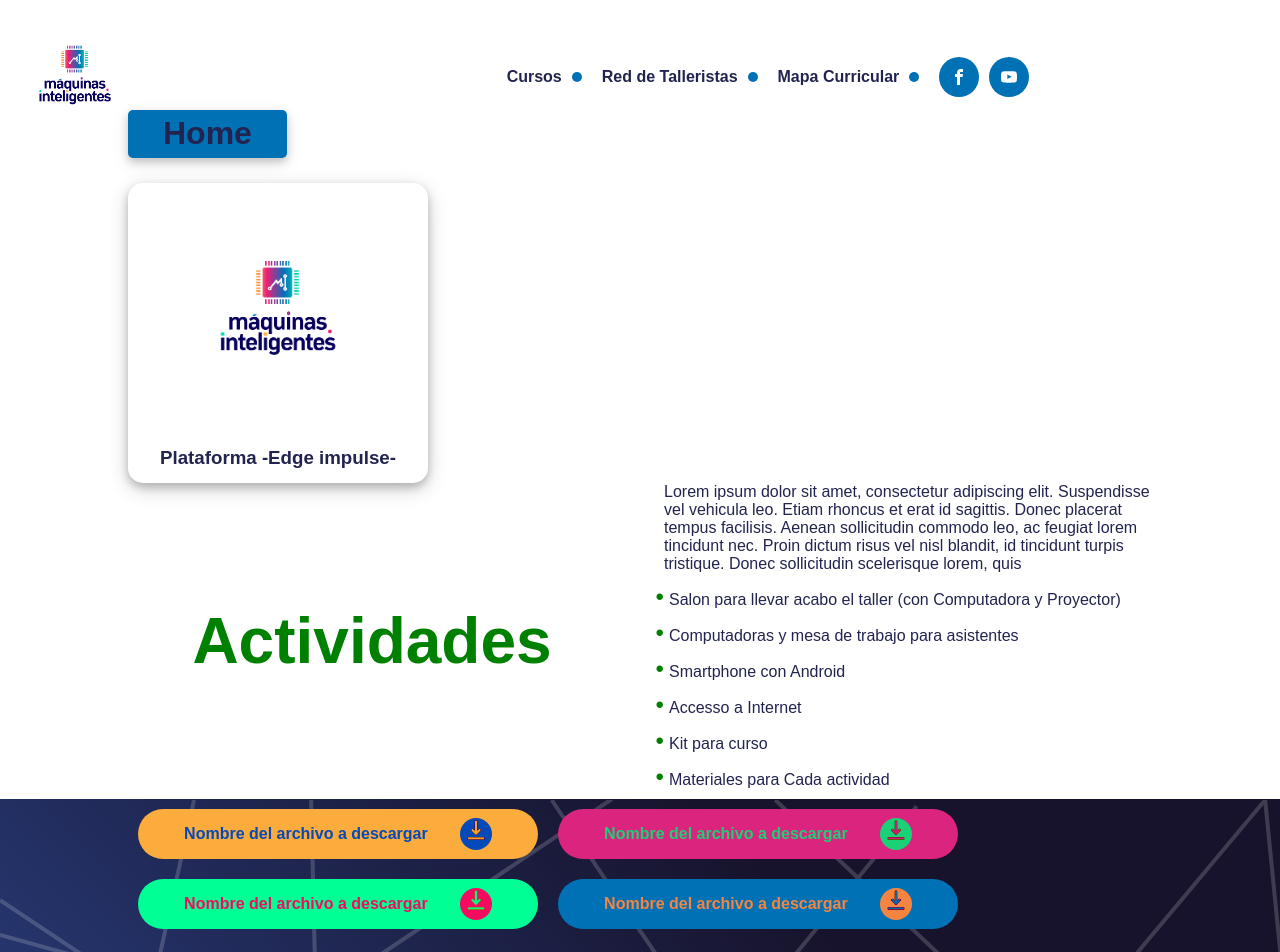
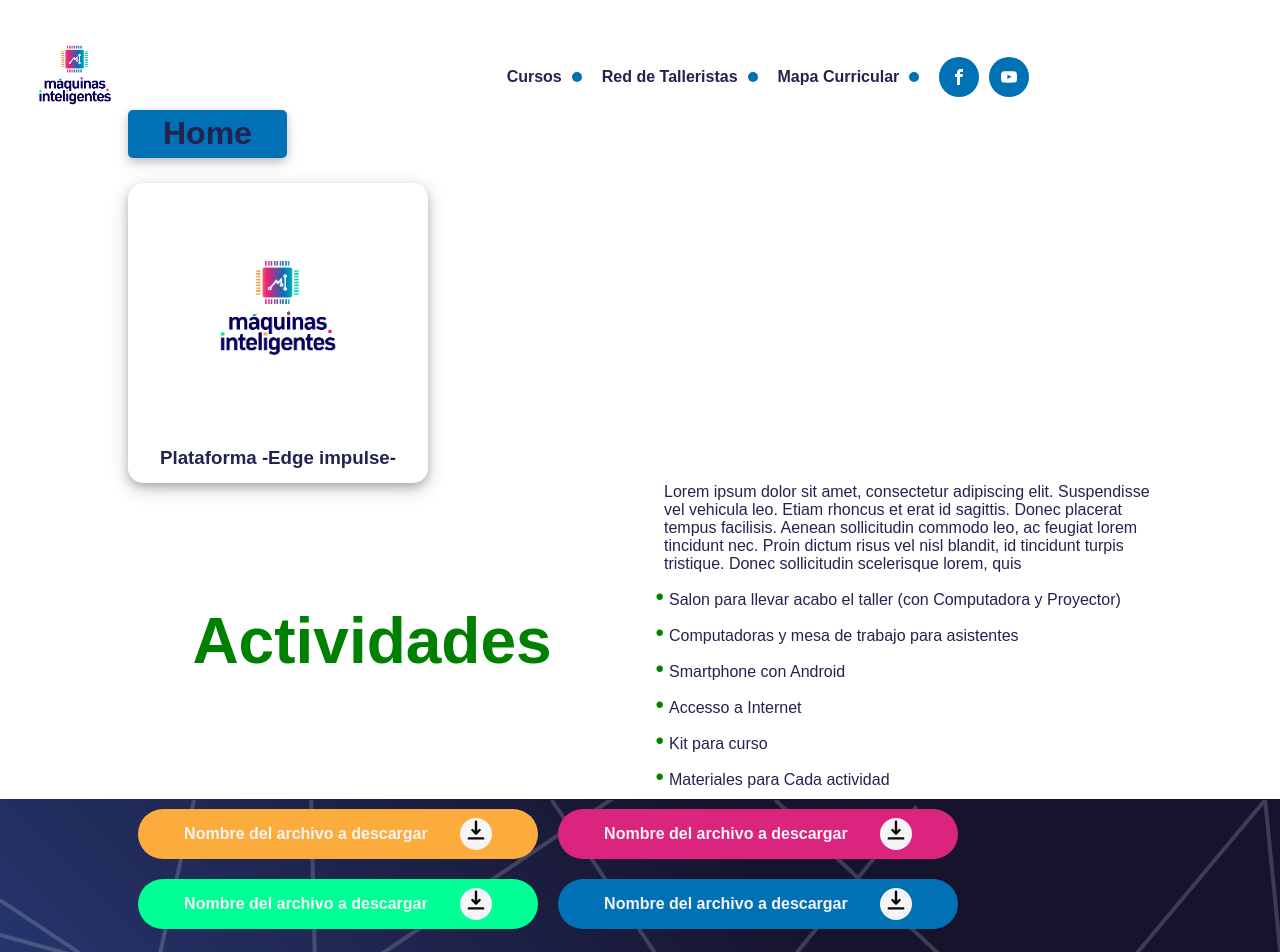
Before and after one commit to ElectronicCats/inteligent_machines, a React (Create React App) app: page /#/ in a window 1280 px wide. Shown: the top 952 px of the page. Built offline with nearby package versions, Linux system fonts and the light colour scheme.

Commit message:
Add color contrast download button

```diff
--- a/src/components/Buttons/DownLoadButton.js
+++ b/src/components/Buttons/DownLoadButton.js
@@ -12,8 +12,10 @@ export const DownLoadButton = ({
   return (
     <DownloadBtn bgColor={bgColor} href={pathToFile} download={downloadName}>
       <span>{label}</span>
-      <div>
-        <IconDownload />
+      <div className='external'>
+        <div className='internal'>
+          <IconDownload />
+        </div>
       </div>
     </DownloadBtn>
   );
--- a/src/components/Buttons/styles.js
+++ b/src/components/Buttons/styles.js
@@ -17,15 +17,19 @@ export const DownloadBtn = styled.a`
 
   span {
     color: whitesmoke;
-    mix-blend-mode: difference;
   }
   div {
     height: 2rem;
     text-align: center;
-    background-color: whitesmoke;
-    mix-blend-mode: difference;
     width: 2rem;
     border-radius: 50%;
     font-size: 1.5rem;
+    .external {
+      background-color: whitesmoke;
+      mix-blend-mode: difference;
+    }
+    .internal {
+      background-color: whitesmoke;
+    }
   }
 `;
```
Also changed, not shown: src/assets/devices/chips.svg (added).
